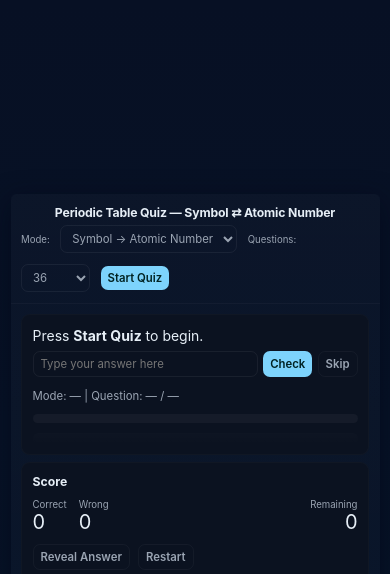
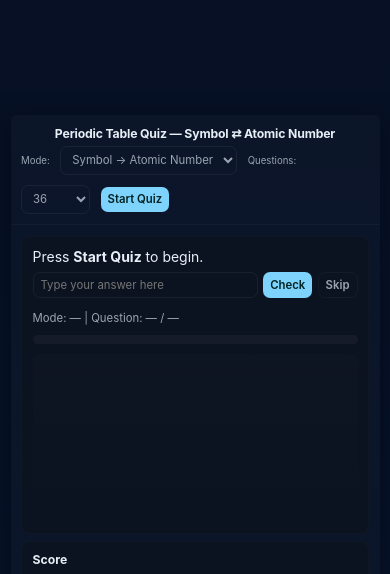
Before and after one commit to CodeWithAlamin/Periodic-table-quiz, a website built with Vite: page index.html in a window 390 px wide. Shown: the top 574 px of the page. Built offline with nearby package versions, Linux system fonts and the light colour scheme.

Commit message:
Adjust log component heights for consistent layout across different sections

```diff
--- a/src/style.css
+++ b/src/style.css
@@ -168,7 +168,8 @@ input.answer:focus {
 
 .log {
   flex: 1;
-  height: 100%;
+  height: 22.5rem;
+  min-height: 22.5rem;
   max-height: 22.5rem;
   overflow-y: auto;
   overflow-x: hidden;
@@ -326,6 +327,8 @@ aside .card h3 {
 
   .log {
     height: 18rem;
+    min-height: 18rem;
+    max-height: 18rem;
   }
 }
 
@@ -371,6 +374,8 @@ aside .card h3 {
 
   .log {
     height: 15rem;
+    min-height: 15rem;
+    max-height: 15rem;
   }
 
   .controls {
@@ -455,6 +460,8 @@ aside .card h3 {
 
   .log {
     height: 12rem;
+    min-height: 12rem;
+    max-height: 12rem;
   }
 
   .input-row {
```
